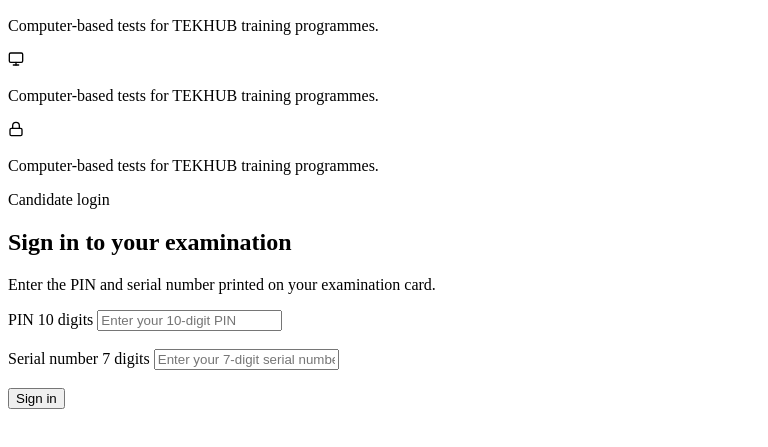
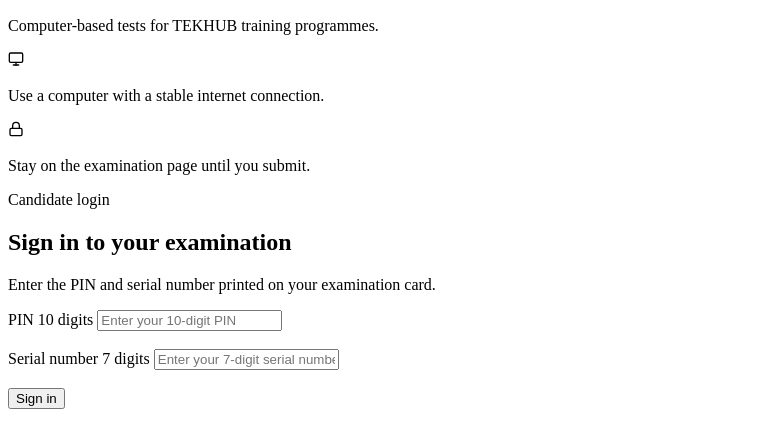
Before and after one commit to ephraimdiana18-ui/practical_mr_obi_1, a plain HTML site: page index.html in a window 1280 px wide. Shown: the part 291-738 px from the top of the page, without its empty margins (0-768 px from the left). Drawn offline with Linux system fonts and the light colour scheme.

Commit message:
upadate:  final upadate of the classwork

```diff
--- a/index.html
+++ b/index.html
@@ -52,7 +52,7 @@
             <line x1="8" y1="21" x2="16" y2="21"></line>
             <line x1="12" y1="17" x2="12" y2="21"></line>
           </svg>
-          <p>Computer-based tests for TEKHUB training programmes.</p>
+          <p>Use a computer with a stable internet connection.</p>
         </div>
         <div>
           <svg
@@ -71,7 +71,7 @@
             <rect x="3" y="11" width="18" height="11" rx="2"></rect>
             <path d="M7 11V7a5 5 0 0 1 10 0v4"></path>
           </svg>
-          <p>Computer-based tests for TEKHUB training programmes.</p>
+          <p>Stay on the examination page until you submit.</p>
         </div>
       </div>
 
@@ -79,6 +79,7 @@
         <p>Candidate login</p>
         <h2>Sign in to your examination</h2>
         <p>Enter the PIN and serial number printed on your examination card.</p>
+
         <form action="">
           <label>
             PIN
```
